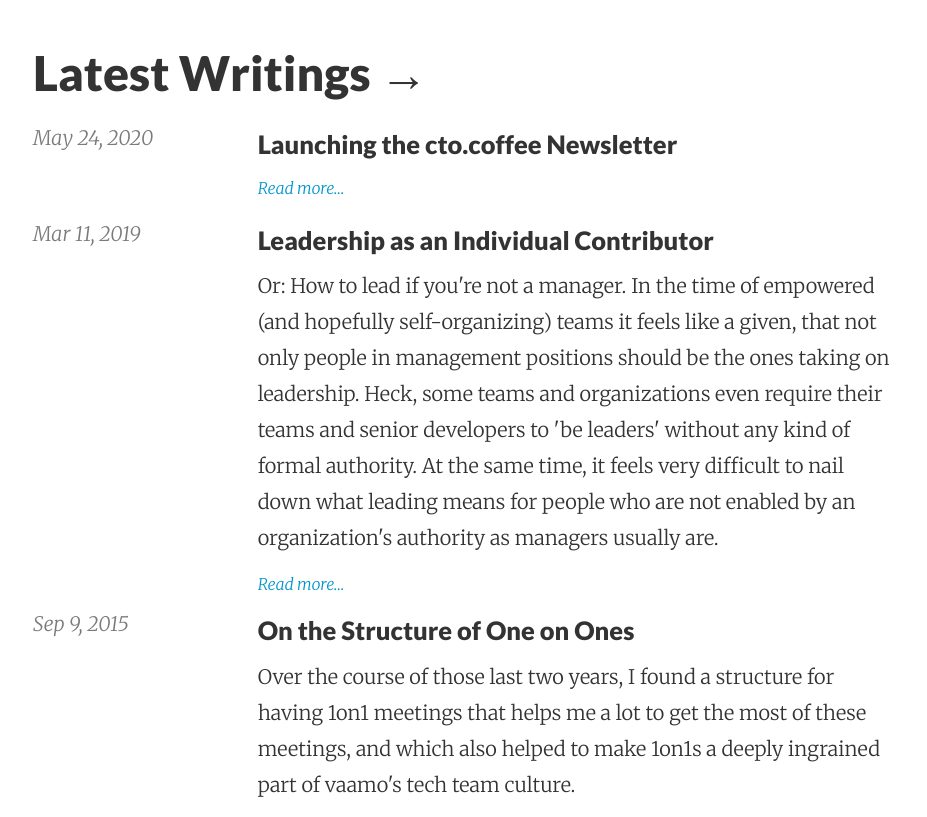
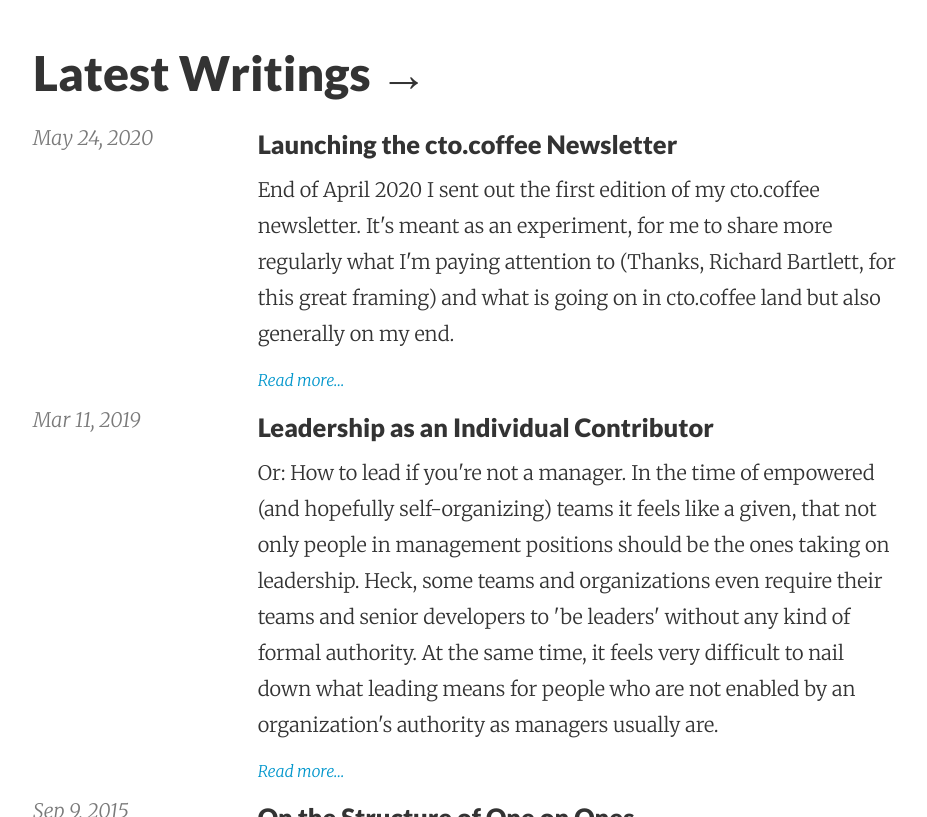
Before and after one commit to benjmin-r/cto.coffee, a Jekyll site: the page built from index.md, in a window 1280 px wide and 900 px high, scrolled down 1072 px, cut to the strip 83-900 px from the top of the window. Shown: the whole strip, without its empty margins (175-1102 px from the left). Built offline with Jekyll 4.4.1, drawn with Linux system fonts in a browser that asks for light colours; nearby versions of some CDN libraries.

Commit message:
add summary to launching newsletter page

```diff
--- a/writing/_posts/2020-05-24-launching-newsletter.md
+++ b/writing/_posts/2020-05-24-launching-newsletter.md
@@ -4,7 +4,7 @@ title: Launching the cto.coffee Newsletter
 date: 2020-05-24
 permalink: /writing/launching-cto-coffee-newsletter
 published: true
-summary: ""
+summary: "End of April 2020 I sent out the first edition of my cto.coffee newsletter. It's meant as an experiment, for me to share more regularly what I'm paying attention to (Thanks, Richard Bartlett, for this great framing) and what is going on in cto.coffee land but also generally on my end."
 keywords: technology,cto,leadership,management
 ---
 
```
